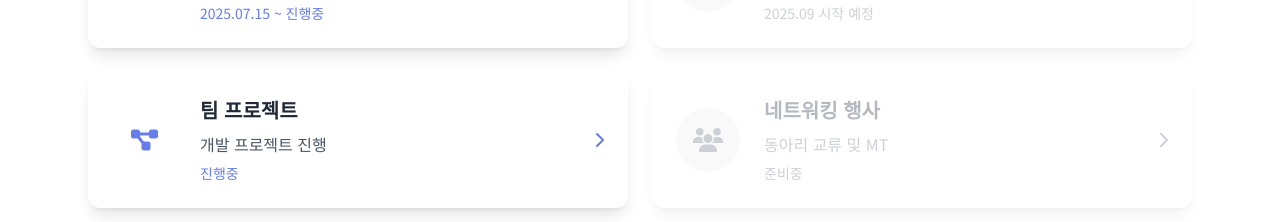
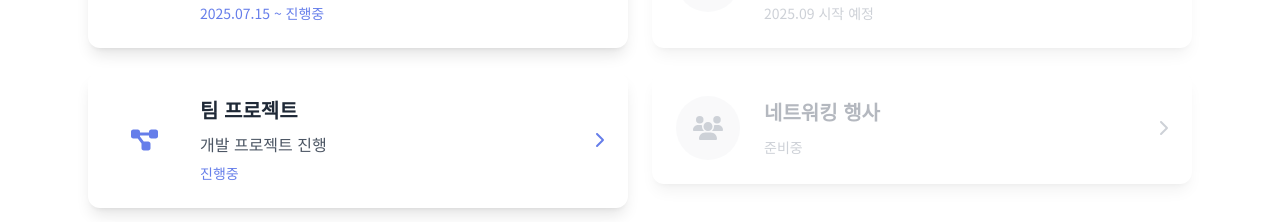
Before and after one commit to yangjihun/FM-COMMIT, a React (Vite) app: page / in a window 1280 px wide. Shown: the part 1120-1342 px from the top of the page. Built offline with nearby package versions, Linux system fonts and the light colour scheme.

Commit message:
mainpage mock data 수정

```diff
--- a/src/pages/Home.tsx
+++ b/src/pages/Home.tsx
@@ -75,7 +75,7 @@ const Home: React.FC = () => {
     {
       id: 'networking',
       title: '네트워킹 행사',
-      description: '동아리 교류 및 MT',
+      description: '',
       date: '준비중',
       icon: 'users',
       href: '/networking',
```
